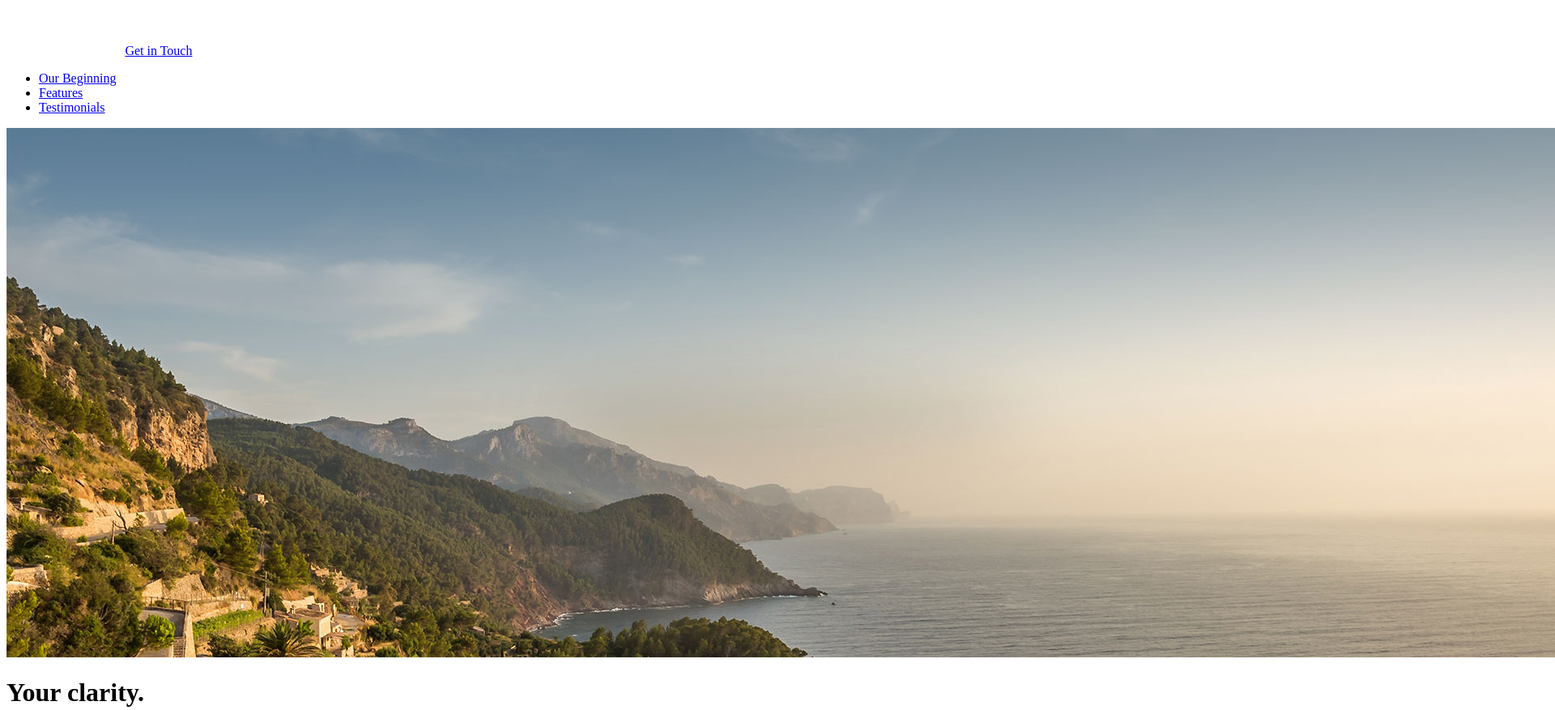
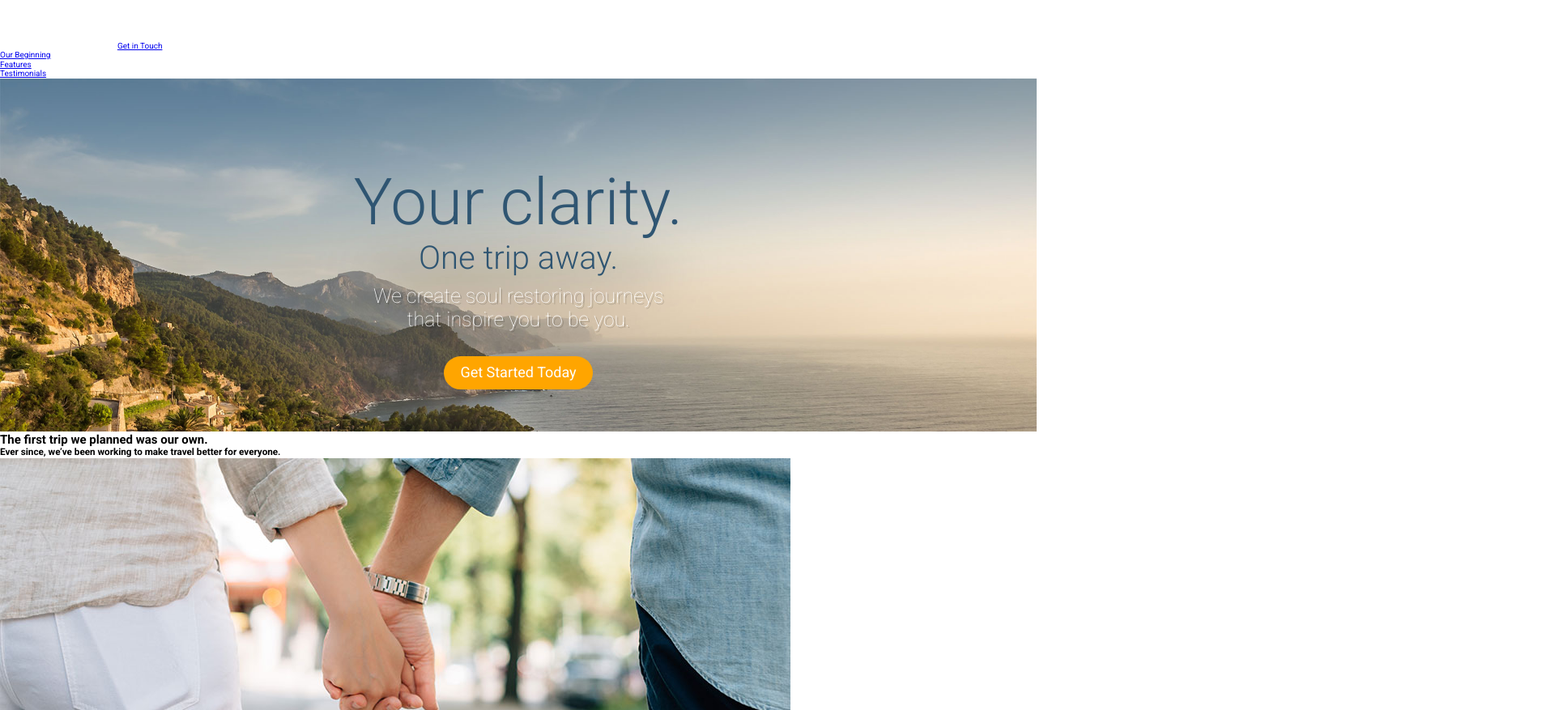
Before and after one commit to talhaimran777/Travel-Agency-Website, a website: page app/index.html in a window 1280 px wide. Shown: the top 877 px of the page at 81% size, 1920 px wide, since content can reach past the window. Drawn offline with Linux system fonts and the light colour scheme.

Commit message:
Worked on the hero-section

```diff
--- a/app/assets/styles/css/main.css
+++ b/app/assets/styles/css/main.css
@@ -352,6 +352,7 @@ template {
 *{
     padding: 0;
     margin: 0;
+    box-sizing: border-box;
 }
 
 html{
@@ -360,5 +361,77 @@ html{
 
 body{
     color: black;
-    background: grey;
+    background: white;
+    font-family: 'Roboto', 'sans-serif';
 }
+
+img{
+    max-width: 100%;
+    height: auto;
+}
+
+.large-hero{
+    position: relative;
+
+}
+
+.large-hero__text-content{
+        position: absolute;
+        top: 50%;
+        left: 50%;
+        transform: translate(-50%, -50%);
+        width: 100%;
+        text-align: center;
+        color: #2f5572;
+        padding: 2rem 0;
+    }
+
+.large-hero__title{
+        font-weight: 300;
+    }
+
+.large-hero__title--primary{
+            font-size: 8rem;
+            margin-bottom: 0px;
+        }
+
+.large-hero__title--secondary{
+            font-size: 4rem;
+            margin-bottom: 1rem;
+        }
+
+.large-hero__paragraph{
+        color: white;
+        font-size: 2.5rem;
+        margin-bottom: 3rem;
+        font-weight: 100;
+        text-shadow: 0.2rem 0.2rem 0px rgb(0, 0, 0, 0.2);
+    }
+
+.large-hero__button{
+        color: white;
+        background: #2f5572;
+        padding: 1rem 2rem;
+        font-size: 1.6rem;
+        border-radius: 2.5rem;
+    }
+
+.btn{
+    display: inline-block;
+    padding: 1rem 2rem;
+    font-size: 1.8rem;
+    color: white;
+}
+
+.btn--orange{
+        background: orange;
+    }
+
+.btn--rounded{
+        border-radius: 2.5rem;
+    }
+
+.btn--large{
+        padding: 1.6rem 3.5rem;
+        font-size: 2.1rem;
+    }
--- a/app/assets/styles/postcss/main.css
+++ b/app/assets/styles/postcss/main.css
@@ -1,2 +1,5 @@
 @import 'normalize.css';
 @import './modules/global_css/_global';
+@import './modules/large hero/_large-hero';
+@import './modules/button/_btn';
+@import './modules/header/_header';
--- /dev/null
+++ b/app/assets/styles/postcss/modules/button/_btn.css
@@ -0,0 +1,19 @@
+.btn{
+    display: inline-block;
+    padding: 1rem 2rem;
+    font-size: 1.8rem;
+    color: white;
+
+    &--orange{
+        background: orange;
+    }
+
+    &--rounded{
+        border-radius: 2.5rem;
+    }
+
+    &--large{
+        padding: 1.6rem 3.5rem;
+        font-size: 2.1rem;
+    }
+}
--- a/app/assets/styles/postcss/modules/global_css/_global.css
+++ b/app/assets/styles/postcss/modules/global_css/_global.css
@@ -1,6 +1,7 @@
 *{
     padding: 0;
     margin: 0;
+    box-sizing: border-box;
 }
 html{
     font-size: 62.5%;
@@ -8,5 +9,11 @@ html{
 
 body{
     color: black;
-    background: grey;
+    background: white;
+    font-family: 'Roboto', 'sans-serif';
 }
+
+img{
+    max-width: 100%;
+    height: auto;
+}
--- /dev/null
+++ b/app/assets/styles/postcss/modules/large hero/_large-hero.css
@@ -0,0 +1,44 @@
+$blueShade: #2f5572;
+.large-hero{
+    position: relative;
+    &__text-content{
+        position: absolute;
+        top: 50%;
+        left: 50%;
+        transform: translate(-50%, -50%);
+        width: 100%;
+        text-align: center;
+        color: $blueShade;
+        padding: 2rem 0;
+    }
+
+    &__title{
+        font-weight: 300;
+        &--primary{
+            font-size: 8rem;
+            margin-bottom: 0px;
+        }
+
+        &--secondary{
+            font-size: 4rem;
+            margin-bottom: 1rem;
+        }
+    }
+
+    &__paragraph{
+        color: white;
+        font-size: 2.5rem;
+        margin-bottom: 3rem;
+        font-weight: 100;
+        text-shadow: 0.2rem 0.2rem 0px rgb(0, 0, 0, 0.2);
+    }
+
+    &__button{
+        color: white;
+        background: $blueShade;
+        padding: 1rem 2rem;
+        font-size: 1.6rem;
+        border-radius: 2.5rem;
+    }
+
+}
--- a/app/index.html
+++ b/app/index.html
@@ -6,8 +6,10 @@
   <title>Clear View Escapes</title>
   <meta name="keywords" content="Travel planning, travel bundles, travel escapes">
   <meta name="description" content="Your clarity. One trip away. We create soul restoring journeys that inspire you to be you.">
+  <link rel="stylesheet" href="./assets/styles/css/main.css">
 </head>
 <body>
+
   <header>
     <img src="assets/images/icons/clear-view-escapes.svg">
     <a href="#">Get in Touch</a>
@@ -20,12 +22,15 @@
     </nav>
   </header>
 
+
   <div class="large-hero">
     <img src="assets/images/hero--large.jpg">
-    <h1>Your clarity.</h1>
-    <h2>One trip away.</h2>
-    <p>We create soul restoring journeys that inspire you to be you.</p>
-    <p><a href="#">Get Started Today</a></p>
+    <div class="large-hero__text-content">
+      <h1 class = "large-hero__title large-hero__title--primary">Your clarity.</h1>
+      <h2 class = "large-hero__title large-hero__title--secondary">One trip away.</h2>
+      <p class = "large-hero__paragraph">We create soul restoring journeys <br> that inspire you to be you.</p>
+      <a class = "btn btn--orange btn--rounded">Get Started Today</a>
+    </div>
   </div>
 
   <div id="our-beginning">
```
Also changed, not shown: app/assets/styles/postcss/modules/header/_header.css (added).
